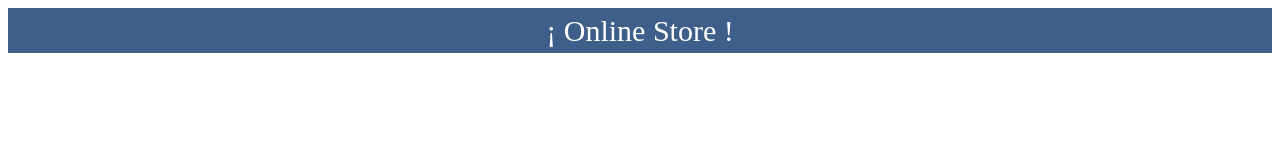
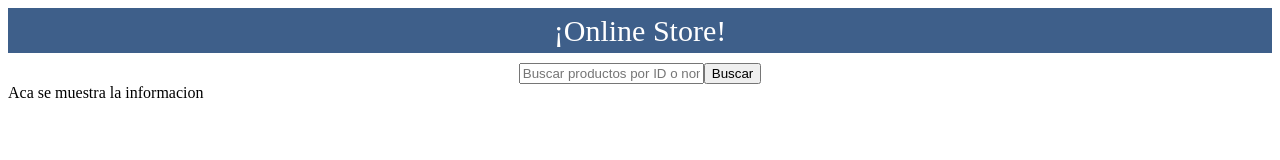
Before and after one commit to ImLuu/Ejercicio-Practico, a website: page Frontend/Page.html in a window 1280 px wide. Drawn offline with Linux system fonts and the light colour scheme.

Commit message:
probando cosas en el front

```diff
--- a/Backend/controllers/index.controllers.js
+++ b/Backend/controllers/index.controllers.js
@@ -25,7 +25,7 @@ exports.getCategories = async (req, res) => {
     const connection = await db;
     if (connection) {
         try {
-            const answ = await connection.query("select * from category ");
+            const answ = await connection.query("select name from category ");
             if (answ) {
                 return res.json(answ)
             } else {
@@ -97,7 +97,7 @@ exports.getSearchByID = async (req, res) => {
     if (connection) {
         try {
             const { id } = req.params;
-            if (id != null) {
+            if (id!= null) {
                 const answ = await connection.query('select tabla1.name_category , p.name as name_product , p.url_image , p.price , p.discount from product p inner join (select c.id as id_category, c.name as name_category from category c where id = ?) as tabla1 on tabla1.id_category = p.category', [id]);
                 if (answ) {
                     return res.json(answ)
--- a/Backend/routes/index.routes.js
+++ b/Backend/routes/index.routes.js
@@ -2,10 +2,11 @@ const express = require('express');
 const router = express.Router();
 const controller = require("../controllers/index.controllers");
 
-//Routes
+//Routes to controller
 router.get('/products', controller.getProducts);
 router.get("/categories",controller.getCategories)
 router.get("/category/:id",controller.getCategoryByID)
 router.get("/product/:id",controller.getProductByID)
 router.get("/search/:id",controller.getSearchByID)
+
 module.exports = router;
--- a/Frontend/Page.html
+++ b/Frontend/Page.html
@@ -3,17 +3,20 @@
 <head>
     <meta charset="UTF-8">
     <meta name="viewport" content="width=device-width, initial-scale=1.0">
+    <title>ONLINE STORE</title>
+    <link rel="stylesheet" href="page.css">
+</head>
+<body>
+    <div class="Initial_text">¡Online Store!</div>
+    <div class="search-bar">
+        <input list="productList" id="searchInput" placeholder="Buscar productos por ID o nombre">
+        <datalist id="productList"></datalist>
+        <button onclick="searchProducts()">Buscar</button>
+    </div>
+    <section id="product_container"> Aca se muestra la informacion</section>
 
-    <title>ONLINE STORE</title>
-</head>
-<link rel="stylesheet" href="page.css">
-<script>
-    document.getElementsByClassName("Initial_text")
-</script>
+    <script>
 
-<body>
-    <div class = "Initial_text">¡ Online Store !</div>
-
-
+    </script>
 </body>
 </html>
--- a/Frontend/page.css
+++ b/Frontend/page.css
@@ -7,3 +7,14 @@
     block-size: 45px;
     color: white;
 }
+
+.search-bar{
+    margin-block-start: 10px;
+    display: flex;
+    align-items: center;
+    justify-content: center;
+}
+
+.product_container{
+
+}
```
